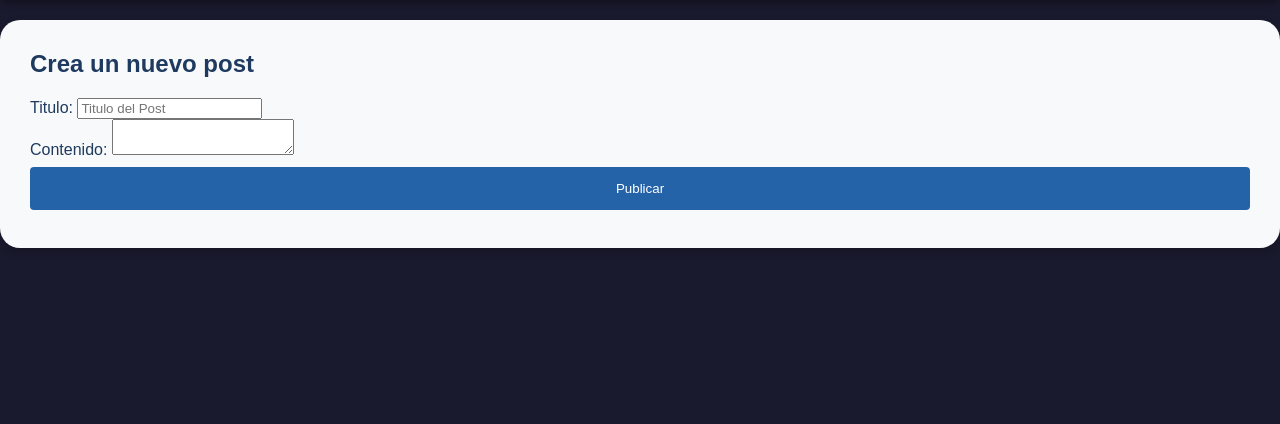
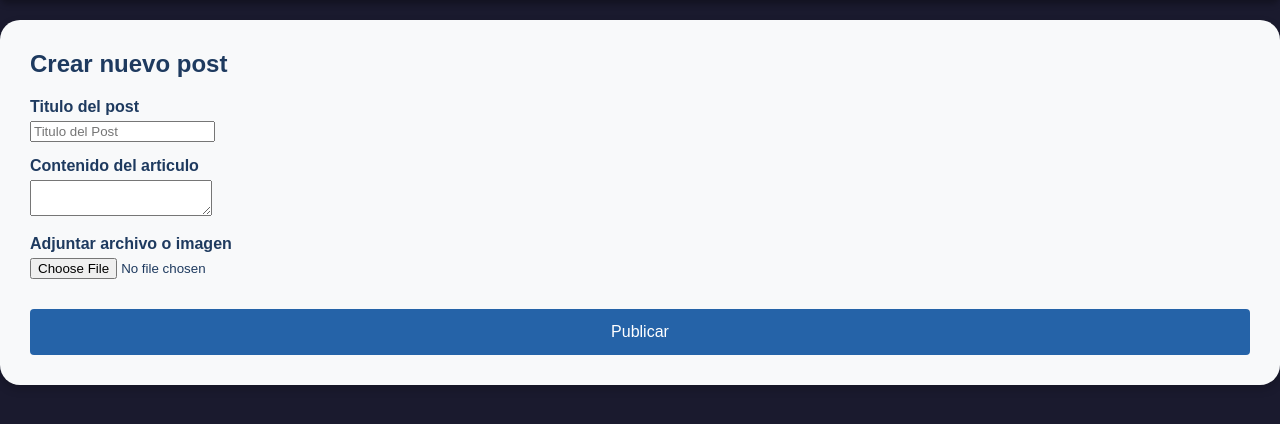
Before and after one commit to gaelarmijos012-sys/Blog_Django, a Django app: page /nuevo/ in a window 1280 px wide. Shown: the part 48-472 px from the top of the page. Run offline with Django 5.2, Linux system fonts and the light colour scheme; some libraries are stand-ins or nearby versions.

Commit message:
se agrego un boton de subida de archivos y vista para dicho boton

```diff
--- a/blog/forms.py
+++ b/blog/forms.py
@@ -4,7 +4,7 @@ from .models import Post
 class postForm(forms.ModelForm):
     class Meta:
         model = Post
-        fields = ['titulo', 'contenido']
+        fields = ['titulo', 'contenido', 'archivo']
         widgets = {
             'titulo': forms.TextInput(attrs={'class':'form-input', 'placeholder': 'Titulo del Post'}),
             'contenido': forms.Textarea(attrs={'class':'form-textarea','placeholder': 'Contenido del Post'})
--- a/blog/models.py
+++ b/blog/models.py
@@ -5,6 +5,7 @@ class Post(models.Model):
     titulo = models.CharField(max_length=200)
     contenido = models.TextField()
     fecha_publicacion = models.DateTimeField(default=timezone.now)
+    archivo = models.FileField(upload_to='archivos/', null=True, blank=True)
 
     def __str__(self):
         return self.titulo
--- a/blog/templates/crear_nuevo.html
+++ b/blog/templates/crear_nuevo.html
@@ -10,52 +10,53 @@
         margin-top: 20px;
         box-shadow: 0 4px 10px rgba(0,0,0,0.2);
     }
-
     .from-container h2 {
         color: #1e3a5f;
         margin-top: 0px;
     }
-
-    .from-input, .from-textarea {
-        width: 100%;
-        padding: 10px 15px;
-        margin: 8px 0;
-        display: inline-block;
-        border: 1px solid #b0c4de;
-        border-radius: 4px;
-        box-sizing: border-box;
+    .from-container label {
+        display: block;
+        margin-top: 15px;
+        margin-bottom: 5px;
+        font-weight: bold;
+        color: #1e3a5f;
     }
-
-    .from-textarea {
-        height: 200px;
-    }
-
     .btn-publicar {
         width: 100%;
         background-color: #2563a8;
         color: white;
         padding: 14px 20px;
-        margin: 8px 0;
+        margin-top: 20px;
         border: none;
         border-radius: 4px;
         cursor: pointer;
+        font-size: 16px;
     }
-
     .btn-publicar:hover {
         background-color: #1e3a5f;
     }
 </style>
 
 <div class="from-container">
-    <h2>Crea un nuevo post</h2>
-    <form method="post">
+    <h2>{% if editando %}Editar post{% else %}Crear nuevo post{% endif %}</h2>
+
+    <form method="post" enctype="multipart/form-data">
         {% csrf_token %}
-        {{ form.titulo.label_tag }}
+
+        <label>Titulo del post</label>
         {{ form.titulo }}
-        <br>
-        {{ form.contenido.label_tag }}
+
+        <label>Contenido del articulo</label>
         <textarea id="editor-contenido" name="contenido">{{ form.contenido.value|default:'' }}</textarea>
-        <button type="submit" class="btn-publicar">Publicar</button>
+
+        <label>Adjuntar archivo o imagen</label>
+        <div style="margin: 5px 0 10px 0;">
+            {{ form.archivo }}
+        </div>
+
+        <button type="submit" class="btn-publicar">
+            {% if editando %}Guardar cambios{% else %}Publicar{% endif %}
+        </button>
     </form>
 </div>
 
@@ -65,7 +66,9 @@
         selector: '#editor-contenido',
         plugins: [
             'anchor', 'autolink', 'charmap', 'codesample', 'emoticons', 'link', 'lists', 'media', 'searchreplace', 'table', 'visualblocks', 'wordcount',
-            'checklist', 'mediaembed', 'casechange', 'formatpainter', 'pageembed', 'a11ychecker', 'tinymcespellchecker', 'permanentpen', 'powerpaste', 'advtable', 'advcode', 'advtemplate', 'tinymceai', 'uploadcare', 'mentions', 'tinycomments', 'tableofcontents', 'footnotes', 'mergetags', 'autocorrect', 'typography', 'inlinecss', 'markdown', 'importword', 'exportword', 'exportpdf'
+            'checklist', 'mediaembed', 'casechange', 'formatpainter', 'pageembed', 'a11ychecker', 'tinymcespellchecker', 'permanentpen', 'powerpaste',
+            'advtable', 'advcode', 'advtemplate', 'tinymceai', 'uploadcare', 'mentions', 'tinycomments', 'tableofcontents', 'footnotes', 'mergetags',
+            'autocorrect', 'typography', 'inlinecss', 'markdown', 'importword', 'exportword', 'exportpdf'
         ],
         toolbar: 'undo redo | tinymceai-chat tinymceai-quickactions tinymceai-review | blocks fontfamily fontsize | bold italic underline strikethrough | link media table mergetags | addcomment showcomments | spellcheckdialog a11ycheck typography uploadcare | align lineheight | checklist numlist bullist indent outdent | emoticons charmap | removeformat',
         tinycomments_mode: 'embedded',
--- a/blog/templates/home.html
+++ b/blog/templates/home.html
@@ -24,6 +24,11 @@
                 Publicado el {{post.fecha_publicacion|date:"d \d\e F \d\e\l Y"}}
             </small></p>
             <p>{{post.contenido|safe|truncatewords_html:40}}</p>
+            {% if post.archivo %}
+                <div style="background: rgba(255,255,255,0.15); padding: 12px 20px; border-radius: 20px; margin-top: 20px; box-shadow: 0 4px 10px rgba(0,0,0,0.2);">
+                    <a href="{{post.archivo.url}}">Descargar archivo</a>
+                </div>
+            {% endif %}
         </article>
 
     {% empty %}
--- a/blog/views.py
+++ b/blog/views.py
@@ -6,14 +6,13 @@ from .forms import postForm
 def editar_post(request, id):
     post = get_object_or_404(Post, pk=id)
     if request.method == "POST":
-        form = postForm(request.POST, instance=post)
+        form = postForm(request.POST, request.FILES, instance=post)
         if form.is_valid():
             form.save()
             return redirect('home')
     else:
         form = postForm(instance=post)
-    return render(request, 'crear_nuevo.html', {'form': form})
-
+    return render(request, 'crear_nuevo.html', {'form': form, 'editando': True})
 
 def borrar_post(request, id):
     post = get_object_or_404(Post, pk=id)
@@ -23,47 +22,34 @@ def borrar_post(request, id):
 def detalle_post(request, id):
     post = get_object_or_404(Post, pk=id)
     return render(request, 'detalle_post.html', {'post': post})
+
 def about(request):
     return render(request, 'about.html')
+
 def contacto(request):
     return render(request, 'contacto.html')
 
-
 def crear_post(request):
-
     if request.method == "POST":
-
-        form = postForm(request.POST)
-
+        form = postForm(request.POST, request.FILES)
         if form.is_valid():
-
             post = form.save(commit=False)
-
             post.fecha_publicacion = timezone.now()
-
             post.save()
-
             return redirect('home')
     else:
-
         form = postForm()
-
-    return render(request, 'crear_nuevo.html', {'form': form})
+    return render(request, 'crear_nuevo.html', {'form': form, 'editando': False})
 
 def home(request):
-
     post = Post.objects.all().order_by('fecha_publicacion')
-
     return render(request, 'home.html', {'post': post})
 
 def post1(request):
-
     return render(request, 'post1.html')
 
 def post2(request):
-
     return render(request, 'post2.html')
 
 def post3(request):
-
     return render(request, 'post3.html')
--- a/config/settings.py
+++ b/config/settings.py
@@ -116,3 +116,8 @@ USE_TZ = True
 # https://docs.djangoproject.com/en/6.0/howto/static-files/
 
 STATIC_URL = 'static/'
+
+import os
+
+MEDIA_URL = '/media/'
+MEDIA_ROOT = os.path.join(BASE_DIR, 'media')
--- a/config/urls.py
+++ b/config/urls.py
@@ -16,29 +16,20 @@ Including another URLconf
 """
 from django.contrib import admin
 from django.urls import path
+from django.conf import settings
+from django.conf.urls.static import static
 from blog.views import home, post1, post2, post3, crear_post, editar_post, borrar_post, detalle_post, about, contacto
-
 
 urlpatterns = [
     path('admin/', admin.site.urls),
-
     path('', home, name='home'),
-
     path('post1/', post1, name='post1'),
-
     path('post2/', post2, name='post2'),
-
     path('post3/', post3, name='post3'),
-
     path('nuevo/', crear_post, name='nuevo'),
-
     path('editar/<int:id>/', editar_post, name='editar_post'),
-
     path('borrar/<int:id>/', borrar_post, name='borrar_post'),
-
     path('detalle/<int:id>/', detalle_post, name='detalle_post'),
-
     path('about/', about, name='about'),
-
     path('contacto/', contacto, name='contacto'),
-]
+] + static(settings.MEDIA_URL, document_root=settings.MEDIA_ROOT)
```
Also changed, not shown: blog/migrations/0002_post_archivo.py (added).
